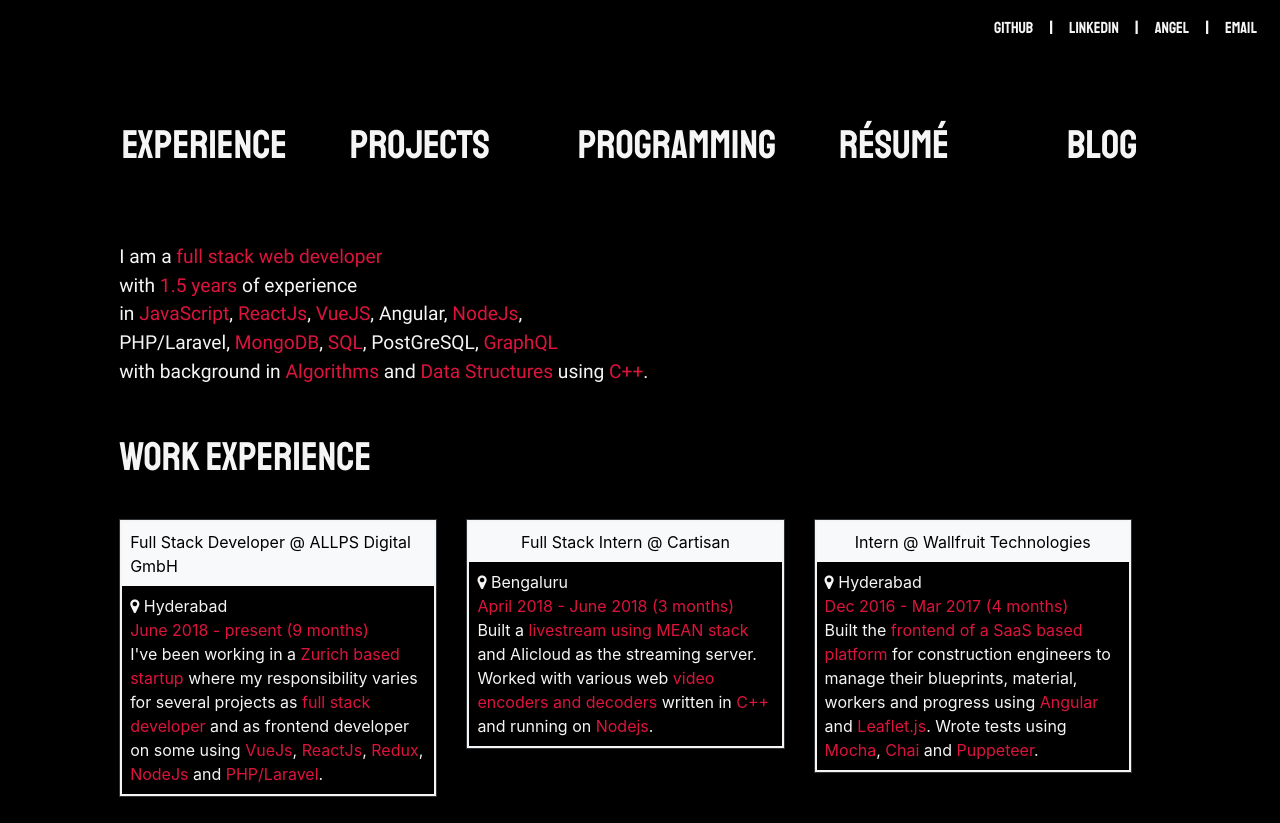
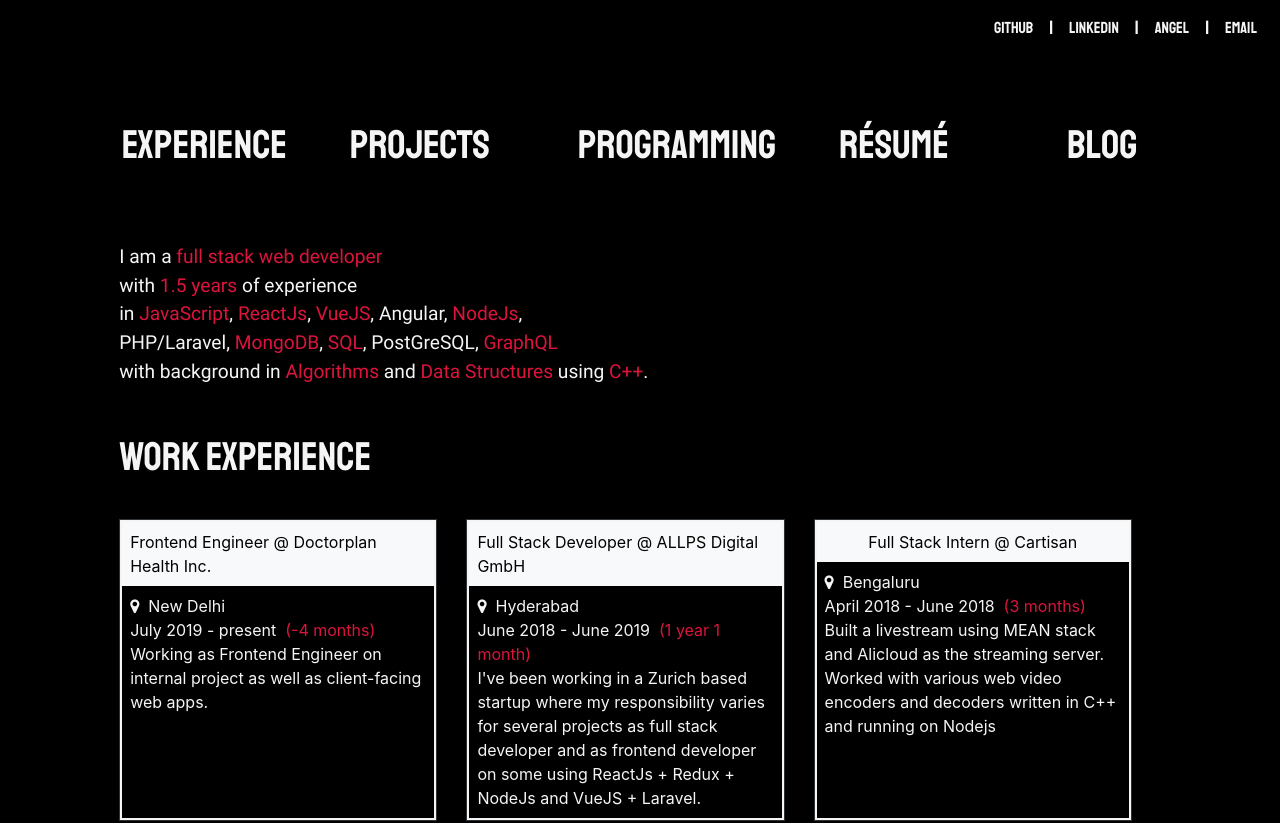
Before and after one commit to strcoder4007/theTownCenter, an Angular app: page / in a window 1280 px wide. Shown: the top 823 px of the page. Built offline with nearby package versions, Linux system fonts and the light colour scheme.

Commit message:
[Fixes]: Saved work exp in json, added doctorplan, CSS fixes

```diff
--- a/src/app/home/home.component.css
+++ b/src/app/home/home.component.css
@@ -42,3 +42,44 @@
 .disableEffect:hover {
     color:gray !important;
 }
+
+
+.fill-height-or-more {
+  display: -webkit-box;
+  display: -webkit-flex;
+  display: -moz-box;
+  display: -ms-flexbox;
+  display: flex;
+  -webkit-box-orient: vertical;
+  -webkit-box-direction: normal;
+  -webkit-flex-direction: column;
+  -moz-box-orient: vertical;
+  -moz-box-direction: normal;
+  -ms-flex-direction: column;
+  flex-direction: column;
+}
+
+.fill-height-or-more > div {
+  -webkit-box-flex: 1;
+  -webkit-flex: 1;
+  -moz-box-flex: 1;
+  -ms-flex: 1;
+  flex: 1;
+  display: -webkit-box;
+  display: -webkit-flex;
+  display: -moz-box;
+  display: -ms-flexbox;
+  display: flex;
+  -webkit-box-pack: center;
+  -webkit-justify-content: center;
+  -moz-box-pack: center;
+  -ms-flex-pack: center;
+  justify-content: center;
+  -webkit-box-orient: vertical;
+  -webkit-box-direction: normal;
+  -webkit-flex-direction: column;
+  -moz-box-orient: vertical;
+  -moz-box-direction: normal;
+  -ms-flex-direction: column;
+  flex-direction: column;
+}
--- a/src/app/home/home.component.html
+++ b/src/app/home/home.component.html
@@ -10,41 +10,18 @@
   <div>
     <p id="experience" class="mynavOptions largeFont staat is-primary pt-4 pb-3">work experience</p>
     <div class="row gutter-0 d-flex justify-content-start">
-      <div class="col-sm-6 col-lg-4 mb-3">
+      <div class="col-sm-6 col-lg-4 mb-3 fill-height-or-more" *ngFor="let exp of workExp; let i = index">
         <div class="col-12 col-sm-11 bg-dark card p-0">
-          <div class="card-body bg-black p-0 bg-">
+          <div class="card-body bg-black p-0">
             <div class="row gutter-0 w-100 bg-light d-flex justify-content-around">
-              <p class="smallFont is-secondary Roboto m-0 p-2 align-self-center">Full Stack Developer @ ALLPS Digital GmbH</p>
+              <p class="smallFont is-secondary Roboto m-0 p-2 align-self-center">{{ exp.company }}</p>
             </div>
-            <p class="card-text p-2 is-primary smallFont"><i class="fa fa-map-marker"></i>&nbsp;Hyderabad<br>
-              <span class="text-crimson">June 2018 - present (9 months)</span><br>
-              I've been working in a <span class="text-crimson">Zurich based startup</span> where my responsibility varies for several projects as <span class="text-crimson">full stack developer</span> and as frontend developer on some using <span class="text-crimson">VueJs</span>, <span class="text-crimson">ReactJs</span>, <span class="text-crimson">Redux</span>, <span class="text-crimson">NodeJs</span> and <span class="text-crimson">PHP/Laravel</span>.
-            </p>
-          </div>
-        </div>
-      </div>
-      <div class="col-sm-6 col-lg-4 mb-3">
-        <div class="col-12 col-sm-11 bg-dark card p-0">
-          <div class="card-body bg-black p-0 bg-">
-            <div class="row gutter-0 w-100 bg-light d-flex justify-content-around">
-              <p class="smallFont is-secondary Roboto m-0 p-2 align-self-center">Full Stack Intern @ Cartisan</p>
-            </div>
-            <p class="card-text p-2 is-primary smallFont"><i class="fa fa-map-marker"></i>&nbsp;Bengaluru<br>
-              <span class="text-crimson">April 2018 - June 2018 (3 months)</span><br>
-              Built a <span class="text-crimson">livestream using MEAN stack</span> and Alicloud as the streaming server. Worked with various web <span class="text-crimson">video encoders and decoders</span> written in <span class="text-crimson">C++</span> and running on <span class="text-crimson">Nodejs</span>.
-            </p>
-          </div>
-        </div>
-      </div>
-      <div class="col-sm-6 col-lg-4 mb-3">
-        <div class="col-12 col-sm-11 bg-dark card p-0">
-          <div class="card-body bg-black p-0 bg-">
-            <div class="row gutter-0 w-100 bg-light d-flex justify-content-around">
-              <p class="smallFont is-secondary Roboto m-0 p-2 align-self-center">Intern @ Wallfruit Technologies</p>
-            </div>
-            <p class="card-text p-2 is-primary smallFont"><i class="fa fa-map-marker"></i>&nbsp;Hyderabad<br>
-              <span class="text-crimson">Dec 2016 - Mar 2017 (4 months)</span><br>
-              Built the <span class="text-crimson">frontend of a SaaS based platform</span> for construction engineers to manage their blueprints, material, workers and progress using <span class="text-crimson">Angular</span> and <span class="text-crimson">Leaflet.js</span>. Wrote tests using <span class="text-crimson">Mocha</span>, <span class="text-crimson">Chai</span> and <span class="text-crimson">Puppeteer</span>.
+            <p class="card-text p-2 is-primary smallFont">
+              <i class="fa fa-map-marker"></i>
+              &nbsp;{{ exp.location }}<br>
+              {{ exp.duration }}&nbsp;
+              <span class="text-crimson">({{ duration[i] }})</span><br>
+              {{ exp.about }}
             </p>
           </div>
         </div>
@@ -53,10 +30,10 @@
   </div>
 
 
-  <!-------------------------WORK EXP ------------------------------>
+  <!-------------------------Personal Projects ------------------------------>
   <p id="projects" class="mynavOptions largeFont staat is-primary pt-5 pb-3">personal projects</p>
 
-<!--------------------------------1st -------------------------------- -->
+  <!--------------------------------1st section-------------------------------- -->
   <div class="row gutter-0 d-flex justify-content-start">
       <div class="col-sm-6 col-lg-4 mb-4" *ngFor="let project of myProjects1; let i = index">
         <div class="col-12 col-sm-11 bg-dark card p-0">
--- a/src/app/home/home.component.ts
+++ b/src/app/home/home.component.ts
@@ -10,6 +10,8 @@ import { Http } from '@angular/http';
     styleUrls: ['./home.component.css']
 })
 export class HomeComponent implements OnInit {
+    workExp = [];
+    months = ["January","February","March","April","May","June","July", "August","September","October","November","December"];
     myProjects = [];
     myProjects1 = [];
     myProjects2 = [];
@@ -17,6 +19,39 @@ export class HomeComponent implements OnInit {
     buttonText = 'Load More';
 
     constructor(public http: Http) { }
+
+    get duration() {
+        if (this.workExp && this.workExp.length) {
+            let durations = [];
+            this.workExp.forEach(exp => {
+                const start = exp.duration.split(' - ')[0];
+                const startMonth = this.months.indexOf(start.split(' ')[0]);
+                const startYear = parseInt(start.split(' ')[1]);
+
+                let end = exp.duration.split(' - ')[1];
+                if (end === 'present')
+                    end = this.months[new Date().getMonth()] + ' ' + new Date().getFullYear();
+                const endMonth = this.months.indexOf(end.split(' ')[0]);
+                const endYear = parseInt(end.split(' ')[1]);
+
+                let totalMonths = 0;
+                let duration = '';
+
+                if (startYear === endYear) totalMonths = endMonth - startMonth;
+                else totalMonths = (12 - startMonth + endMonth) + ((endYear - startYear - 1)*12)
+                ++totalMonths;
+
+                if (totalMonths >= 12) {
+                    duration = (Math.floor(totalMonths/12) === 1) ? Math.floor(totalMonths/12) + ' year' : Math.floor(totalMonths/12) + ' years';
+                    if (totalMonths%12 !== 0)
+                        duration += ' ' + ((totalMonths%12 === 1) ? totalMonths%12 + ' month' : totalMonths%12 + ' months');
+                } else duration = (totalMonths === 1) ? totalMonths + ' month' : totalMonths + ' months';
+                durations.push(duration);
+            });
+            return durations;
+        }
+      return  ['', '', '', ''];
+    }
 
     loadMore() {
         if (this.buttonText == 'Show Less') {
@@ -33,9 +68,11 @@ export class HomeComponent implements OnInit {
     }
 
     processJson() {
-        this.getposts().subscribe((projects) => {
-            this.myProjects = projects;
-            // console.log(this.myProjects);
+        this.getposts().subscribe((allWork) => {
+            allWork.forEach(exp => {
+                if (exp.hasOwnProperty('company')) this.workExp.push(exp);
+                else this.myProjects.push(exp);
+            });
             for (let i  = 0; i < this.myProjects.length; i++) {
                 for (let j = 0; j < this.myProjects[i].tech.length - 1; j++) {
                     this.myProjects[i].tech[j] = this.myProjects[i].tech[j] + ',';
--- a/src/assets/data.json
+++ b/src/assets/data.json
@@ -1,4 +1,28 @@
 [
+    {
+      "company": "Frontend Engineer @ Doctorplan Health Inc.",
+      "location": "New Delhi",
+      "duration": "July 2019 - present",
+      "about": "Working as Frontend Engineer on internal project as well as client-facing web apps."
+    },
+    {
+      "company": "Full Stack Developer @ ALLPS Digital GmbH",
+      "location": "Hyderabad",
+      "duration": "June 2018 - June 2019",
+      "about": "I've been working in a Zurich based startup where my responsibility varies for several projects as full stack developer and as frontend developer on some using ReactJs + Redux + NodeJs and VueJS + Laravel."
+    },
+    {
+      "company": "Full Stack Intern @ Cartisan",
+      "location": "Bengaluru",
+      "duration": "April 2018 - June 2018",
+      "about": "Built a livestream using MEAN stack and Alicloud as the streaming server. Worked with various web video encoders and decoders written in C++ and running on Nodejs"
+    },
+    {
+      "company": "Intern @ Wallfruit Technologies",
+      "location": "Hyderabad",
+      "duration": "December 2016 - March 2017",
+      "about": "Built the frontend of a SaaS based platform for construction engineers to manage their blueprints, material, workers and progress using Angular and Leaflet.js. Wrote tests using Mocha, Chai and Puppeteer."
+    },
     {
       "heading": "Letscode React Scheduler",
       "about": "Letscode is a webapp which allows you to keep track of all competitive programming contests across Hackerrank, Codeforces, TopCoder, CodeChef, HackerEarth etc.",
```
Lines whose indentation alone changed are shown as unchanged.
